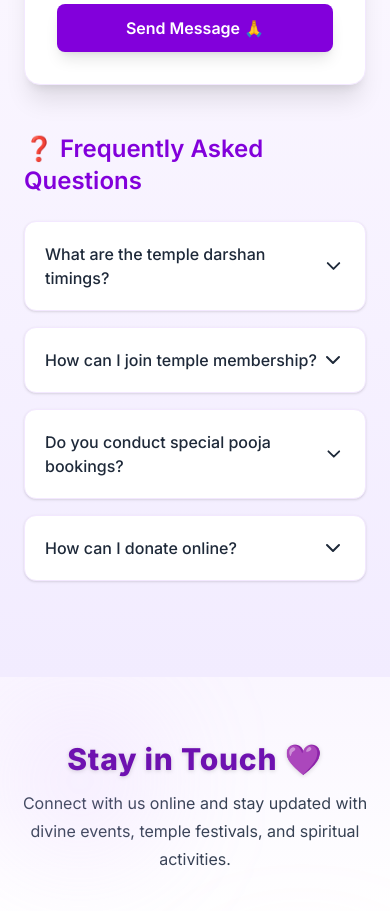
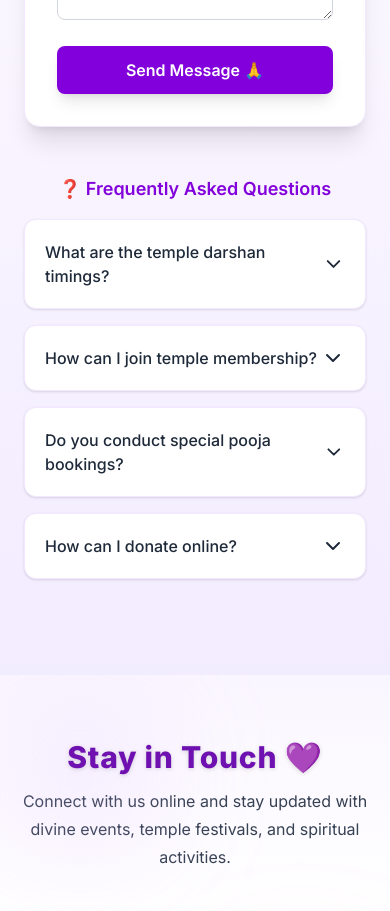
Before and after one commit to PathakAnshika/ShivTempleWebsite, a Next.js app: page / in a window 390 px wide. Shown: the part 8080-8991 px from the top of the page. Built offline with nearby package versions, Linux system fonts and the light colour scheme.

Commit message:
Upgrade Next.js to fix security vulnerability

```diff
--- a/app/components/ContactSection.jsx
+++ b/app/components/ContactSection.jsx
@@ -164,10 +164,18 @@ ${formData.message}
             whileInView={{ opacity: 1, x: 0 }}
             transition={{ duration: 0.6 }}
           >
-            <h3 className="text-2xl font-semibold text-purple-700 mb-6">
-              ❓ Frequently Asked Questions
-            </h3>
-
+          <h3
+  className="
+    text-lg
+    sm:text-2xl
+    font-semibold
+    text-purple-700
+    mb-4 sm:mb-6
+    text-center md:text-left
+  "
+>
+  ❓ Frequently Asked Questions
+</h3>
             <div className="space-y-4">
               {faqs.map((item, index) => (
                 <div
--- a/app/components/HeroSection.jsx
+++ b/app/components/HeroSection.jsx
@@ -7,7 +7,7 @@ export function HeroSection() {
   const router = useRouter(); // ✅ router yahin
 
   return (
- <section className="relative w-full h-[75vh] flex items-center justify-center overflow-hidden">
+ <section className="relative w-full h-[80vh] flex items-center justify-center overflow-hidden">
       {/* Background */}
     {/* Desktop Hero */}
 <img
```
